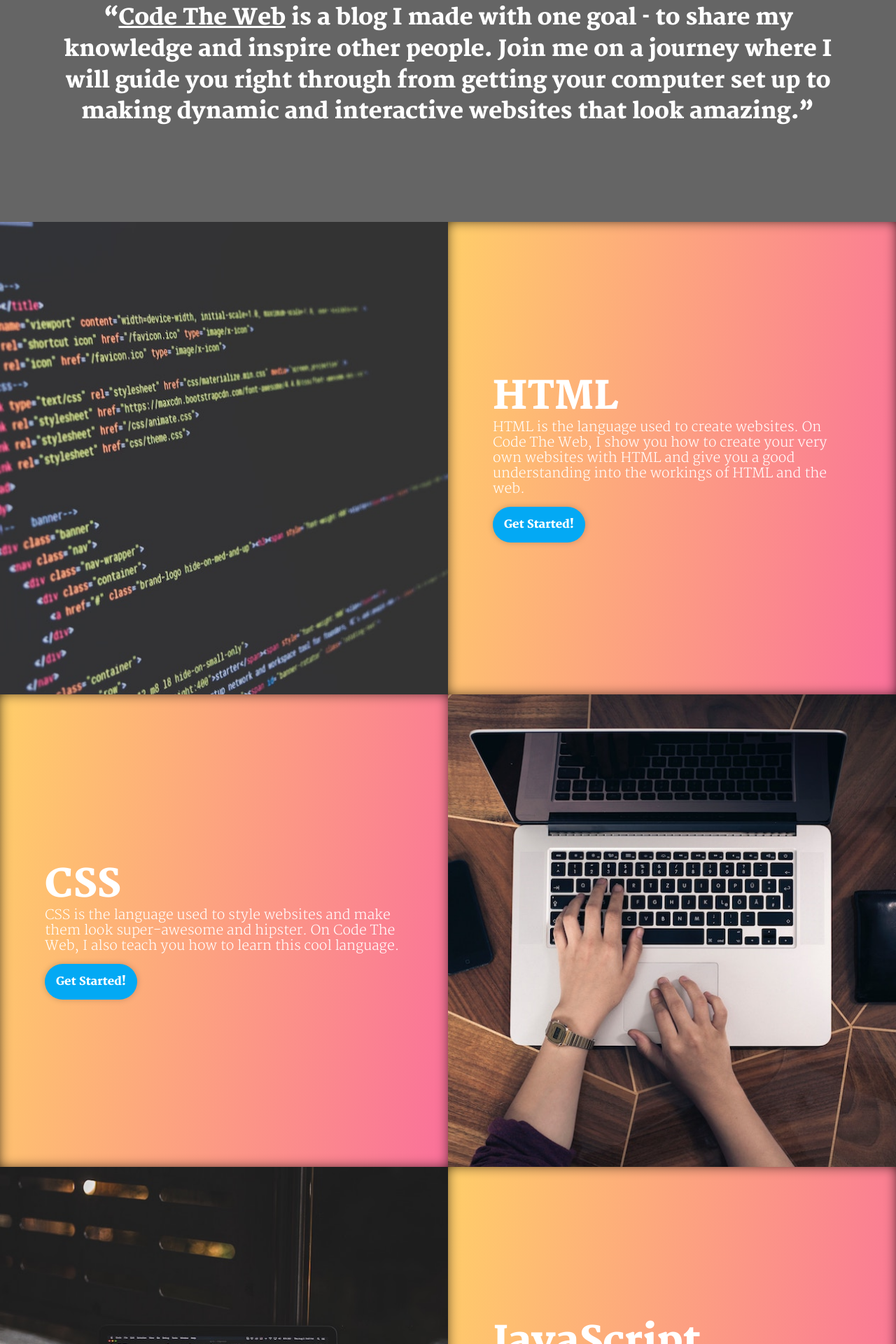
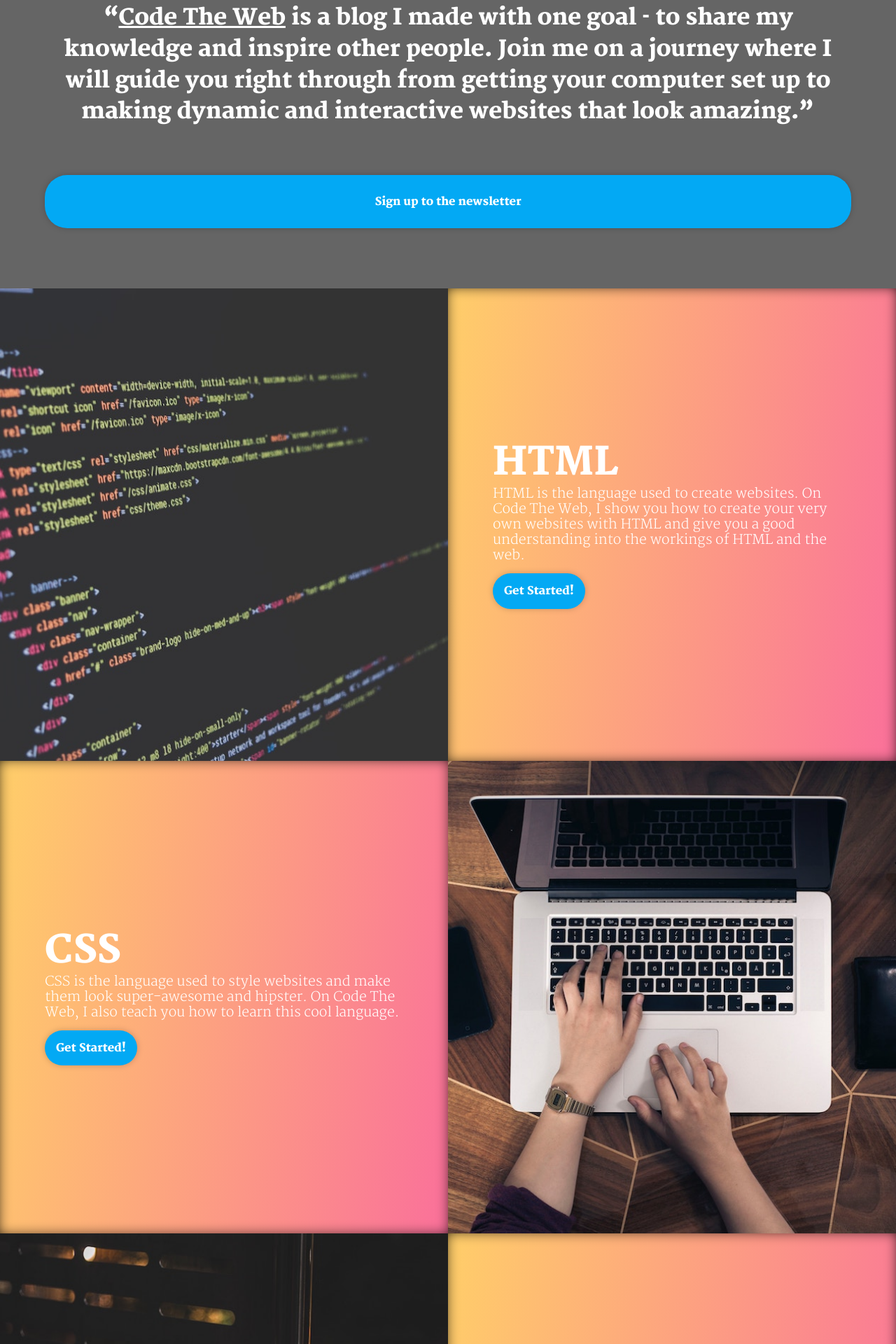
Before and after one commit to Booligoosh/codetheweb.blog, a Jekyll site: the page built from landing.html, in a window 1280 px wide. Shown: the part 1032-2952 px from the top of the page at 70% size. Built offline with Jekyll 4.4.1, drawn with Linux system fonts in a browser that asks for light colours; nearby versions of some CDN libraries; comment, search, counter and statistics services are not loaded; a style sheet for code colours, icons or effects is not loaded.

Commit message:
Added newsletter link to landing page

```diff
--- a/assets/css/style.scss
+++ b/assets/css/style.scss
@@ -771,7 +771,7 @@
     content: "Get Started!";
 }
 
-.landing-lang-link {
+.landing-lang-link, .landing-intro-cta {
     background-color: #03A9F4;
     color: white;
     padding: 16px;
@@ -782,11 +782,23 @@
     transition: all, 1s;
 }
 
-.landing-lang-link:hover {
+.landing-lang-link:hover, .landing-intro-cta:hover {
     background-color: #0288D1;
 }
 
+.landing-intro-cta {
+    font-size: initial;
+    text-decoration: none !important;
+    margin-top: 7.5vh;
+    margin-bottom: -5.5vh;
+    display: block;
+}
+
 @media screen and (max-width: 780px) {
+    section.landing-intro {
+        width: calc(100vw - 4rem);
+        padding: 15vh 2rem;
+    }
     section.landing-lang {
         margin-top: 75vh;
     }
--- a/landing.html
+++ b/landing.html
@@ -18,6 +18,7 @@
 <main class="g-container landing-content">
    <section class="landing-intro" id="intro">
        <p>&ldquo;<a href="/">Code The Web</a> is a blog I made with one goal - to share my knowledge and inspire other people. Join me on a journey where I will guide you right through from getting your computer set up to making dynamic and interactive websites that look amazing.&rdquo;</p>
+       <a href="{{site.newsletter}}" class="landing-intro-cta">Sign up to the newsletter</a>
    </section>
    <!--<section class="landing-view-langs">
        <h2>View my tutorials:</h2>
```
